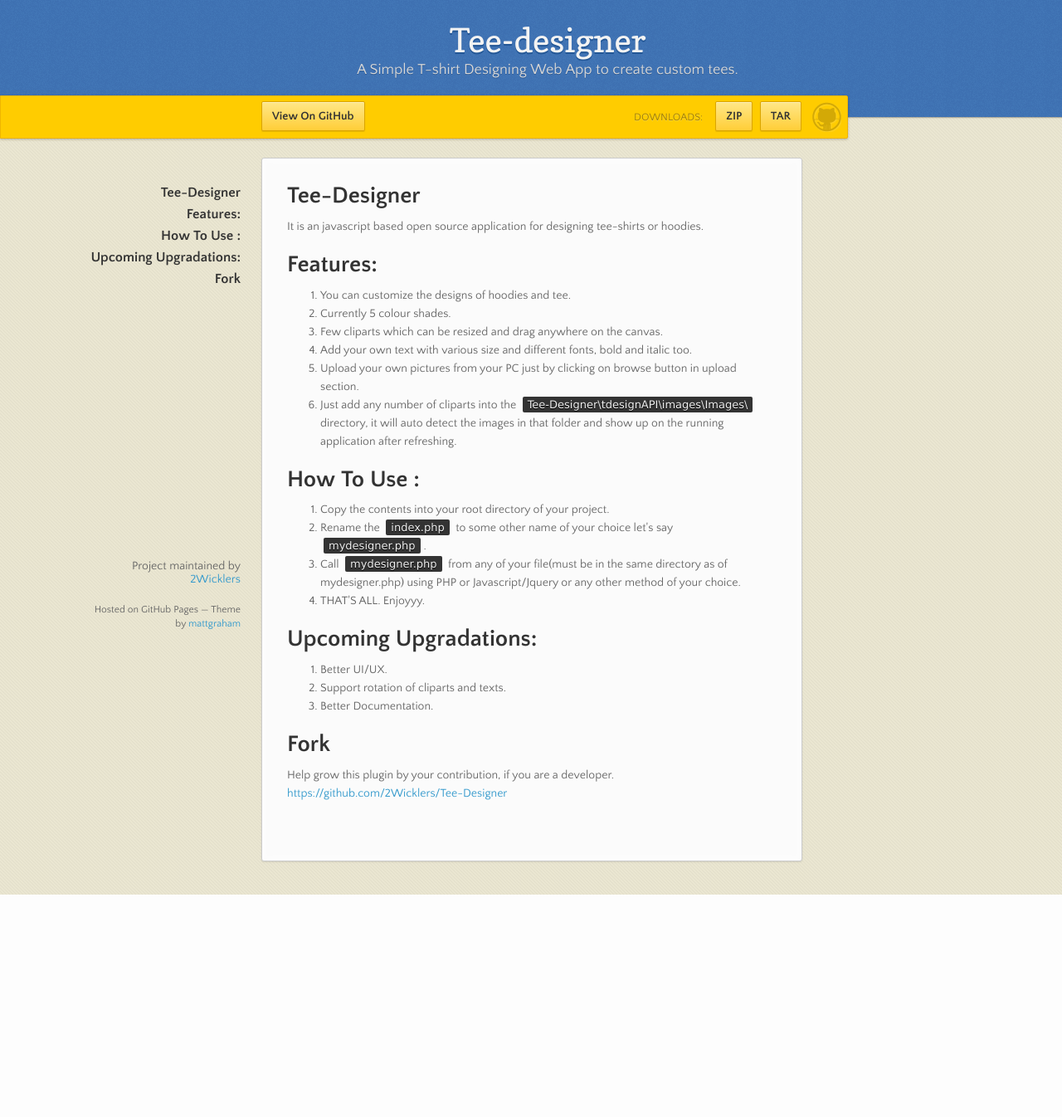
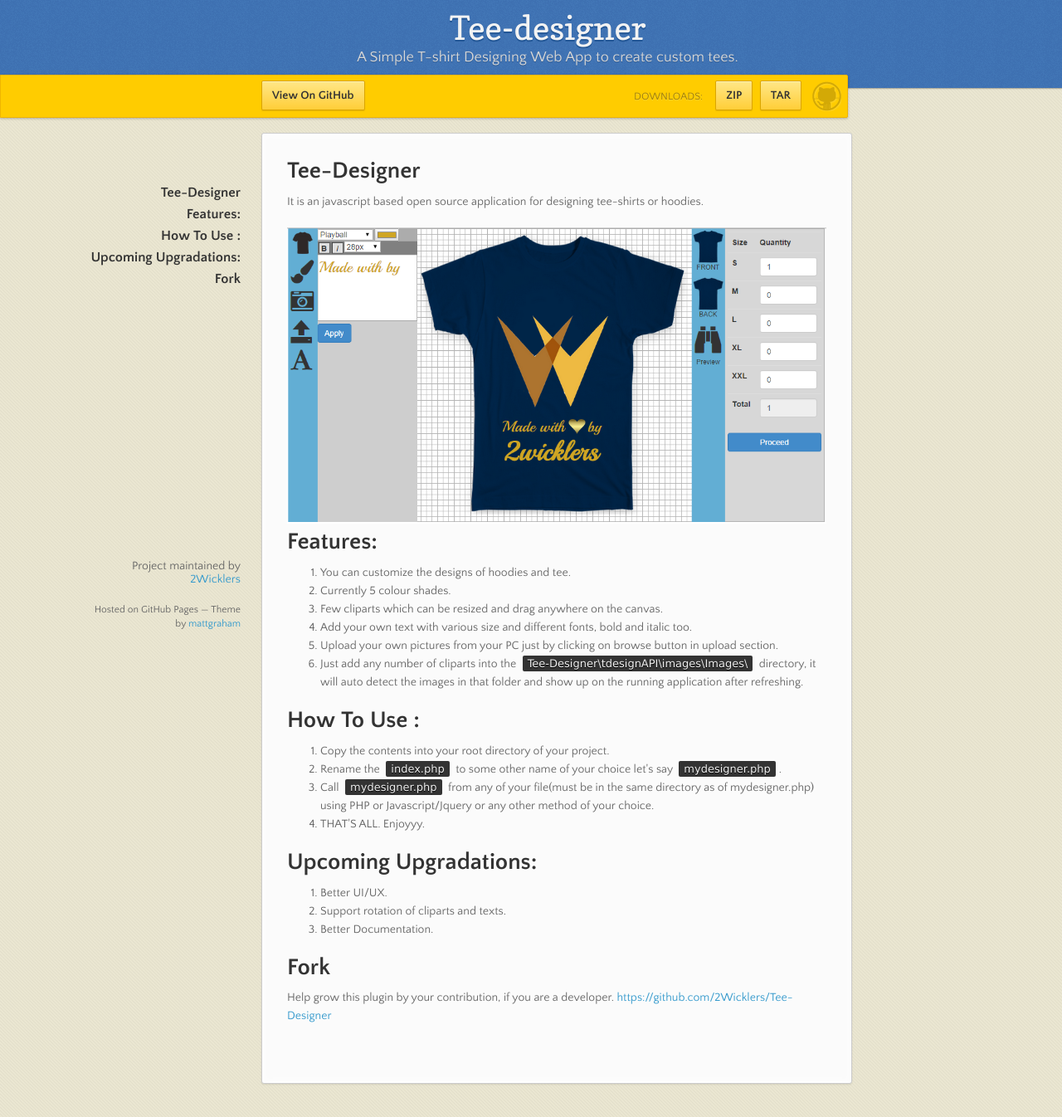
Before and after one commit to Wicklers/Tee-Designer, a PHP site: page / in a window 1280 px wide. Shown: the whole page at 83% size. Before the commit the page ends 1078 px from the top, so only its background shows below. Run offline with PHP 8.4, Linux system fonts and the light colour scheme; some libraries are stand-ins or nearby versions.

Commit message:
adding logo

```diff
--- a/index.html
+++ b/index.html
@@ -12,7 +12,7 @@
       <script src="//html5shiv.googlecode.com/svn/trunk/html5.js"></script>
     <![endif]-->
     <meta name="viewport" content="width=device-width, initial-scale=1, user-scalable=no">
-
+	<link rel="icon" type="image/x-icon" href="images/logo.png">
   </head>
   <body>
 
@@ -43,7 +43,7 @@
 <a name="tee-designer" class="anchor" href="#tee-designer"><span class="octicon octicon-link"></span></a>Tee-Designer</h1>
 
 <p>It is an javascript based open source application for designing tee-shirts or hoodies.</p>
-
+<img src="images/2wicklers.png" />
 <h1>
 <a name="features" class="anchor" href="#features"><span class="octicon octicon-link"></span></a>Features:</h1>
 
--- a/stylesheets/styles.css
+++ b/stylesheets/styles.css
@@ -651,7 +651,7 @@ dt {
 }
 
 header {
-  padding: 25px 20px 40px 20px;
+  padding: 10px 20px 20px 20px;
   margin: 0;
   position: fixed;
   top: 0;
@@ -693,7 +693,7 @@ header p {
   height: 50px;
   margin-right: -382px;
   position: fixed;
-  top: 115px;
+  top: 90px;
   background: #ffcc00;
   border: 1px solid #f0b500;
   -moz-box-shadow: 0px 1px 3px rgba(0, 0, 0, 0.25);
@@ -792,10 +792,10 @@ header p {
 }
 
 section {
-  width: 590px;
+  width: 650px;
   padding: 30px 30px 50px 30px;
   margin: 20px 0;
-  margin-top: 190px;
+  margin-top: 160px;
   position: relative;
   background: #fbfbfb;
   -moz-border-radius: 3px;
```
